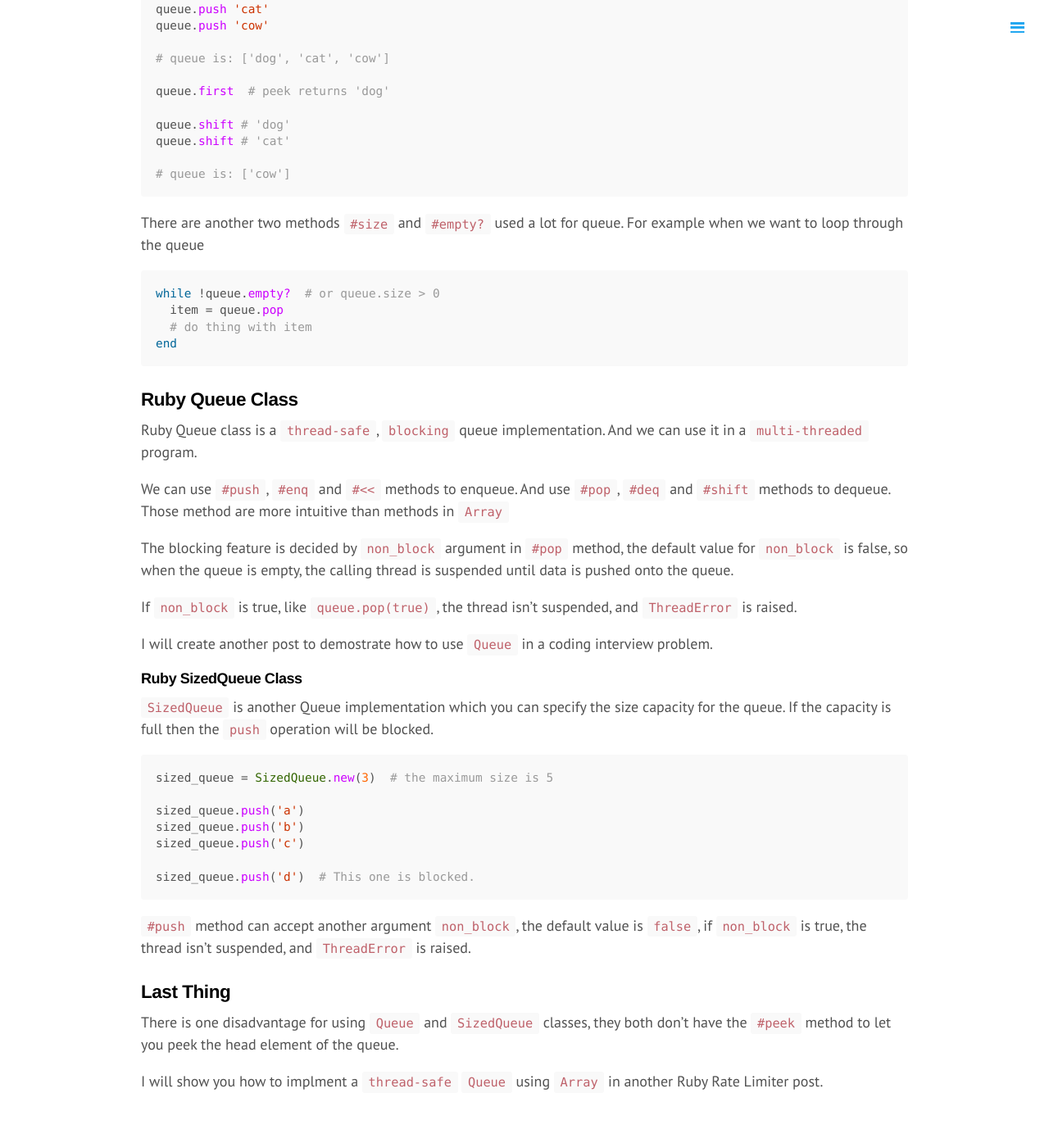
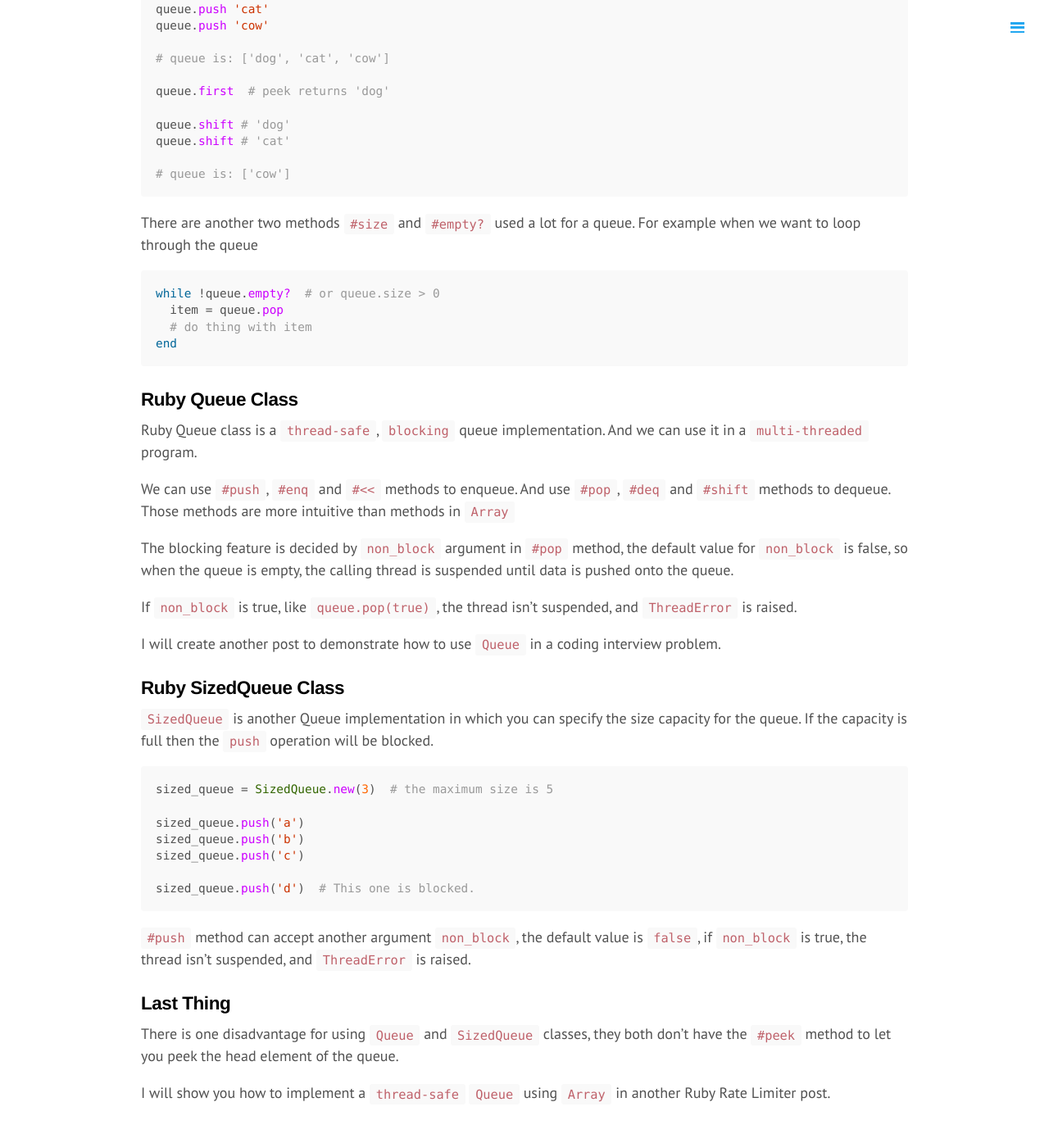
Before and after one commit to bingxie/bingxie.github.io, a Jekyll site: the page built from _posts/2020-01-07-learn-ruby-queue-with-examples.md, in a window 1280 px wide and 1400 px high, scrolled down 935 px. Shown: the top 1384 px of the window at 82% size. Built offline with Jekyll 4.4.1, drawn with Linux system fonts in a browser that asks for light colours; comment, search, counter and statistics services are not loaded; some of the changed text lies outside the part shown.

Commit message:
fix typo

````diff
--- a/_posts/2020-01-07-learn-ruby-queue-with-examples.md
+++ b/_posts/2020-01-07-learn-ruby-queue-with-examples.md
@@ -46,7 +46,7 @@ queue.shift # 'cat'
 
 # queue is: ['cow']
 ```
-There are another two methods `#size` and `#empty?` used a lot for queue.
+There are another two methods `#size` and `#empty?` used a lot for a queue.
 For example when we want to loop through the queue
 
 ```ruby
@@ -60,16 +60,16 @@ Ruby Queue class is a `thread-safe`, `blocking` queue implementation. And we can
 
 We can use `#push`, `#enq` and `#<<` methods to enqueue.
 And use `#pop`, `#deq` and `#shift` methods to dequeue.
-Those method are more intuitive than methods in `Array`
+Those methods are more intuitive than methods in `Array`
 
 The blocking feature is decided by `non_block` argument in `#pop` method, the default value for `non_block` is false, so when the queue is empty, the calling thread is suspended until data is pushed onto the queue.
 
 If `non_block` is true, like `queue.pop(true)`, the thread isn't suspended, and `ThreadError` is raised.
 
-I will create another post to demostrate how to use `Queue` in a coding interview problem.
+I will create another post to demonstrate how to use `Queue` in a coding interview problem.
 
-#### Ruby SizedQueue Class
-`SizedQueue` is another Queue implementation which you can specify the size capacity for the queue. If the capacity is full then the `push` operation will be blocked.
+### Ruby SizedQueue Class
+`SizedQueue` is another Queue implementation in which you can specify the size capacity for the queue. If the capacity is full then the `push` operation will be blocked.
 
 ```ruby
 sized_queue = SizedQueue.new(3)  # the maximum size is 5
@@ -85,4 +85,4 @@ sized_queue.push('d')  # This one is blocked.
 ### Last Thing
 There is one disadvantage for using `Queue` and `SizedQueue` classes, they both don't have the `#peek` method to let you peek the head element of the queue.
 
-I will show you how to implment a `thread-safe` `Queue` using `Array` in another Ruby Rate Limiter post.
+I will show you how to implement a `thread-safe` `Queue` using `Array` in another Ruby Rate Limiter post.
````
Also changed, not shown: other parts of _posts/2020-01-07-learn-ruby-queue-with-examples.md (+1 -1 lines).
